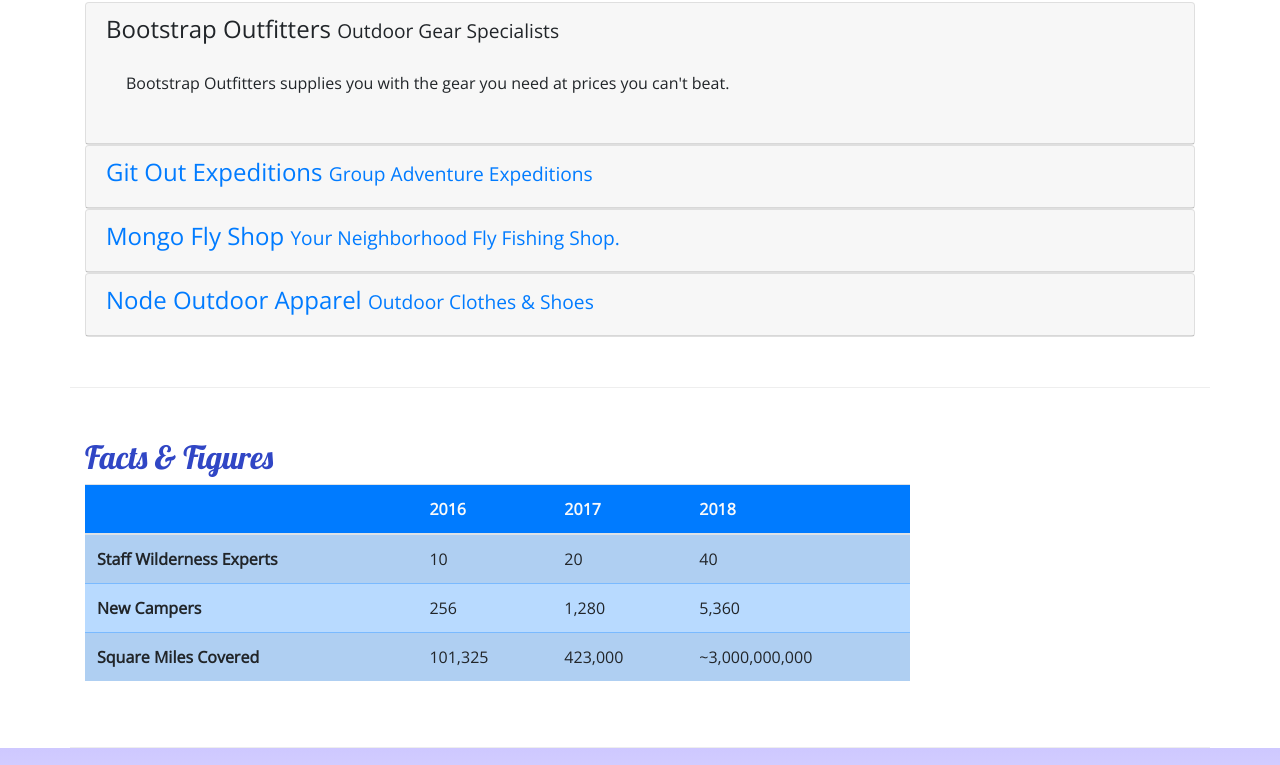
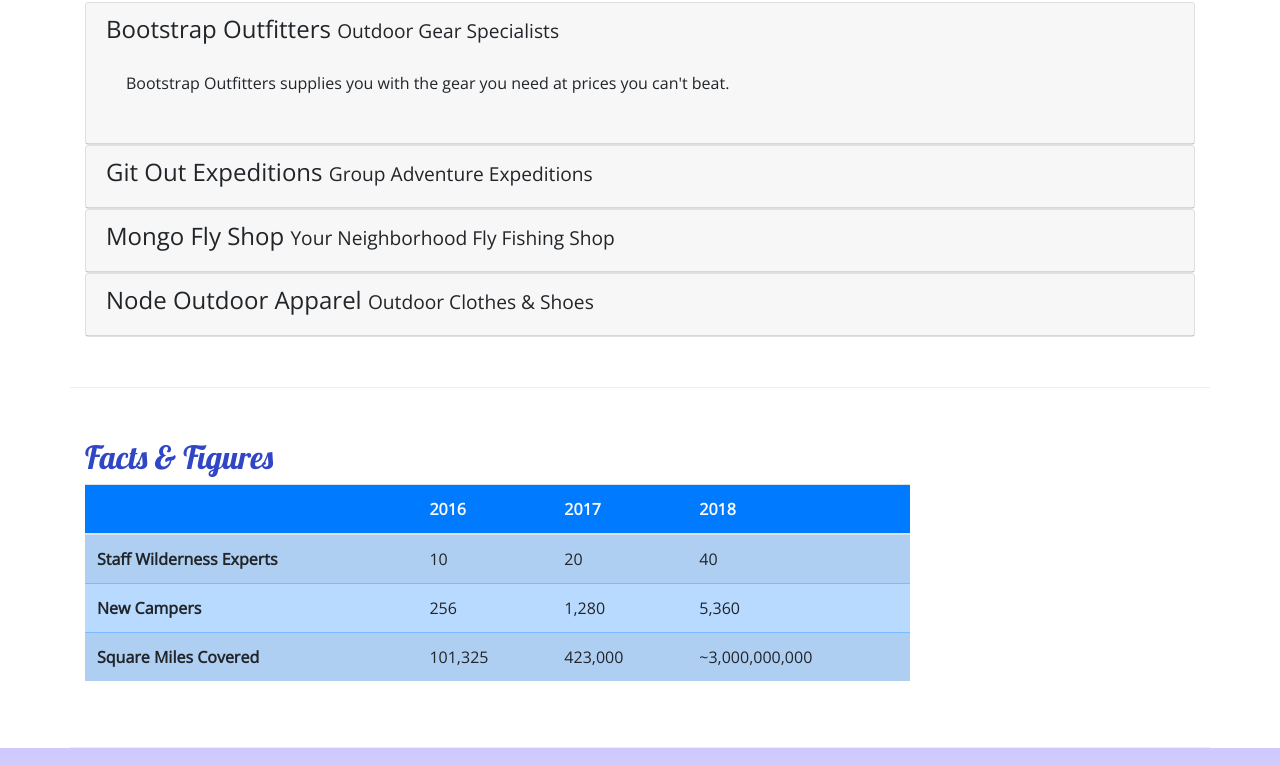
Before and after one commit to biohazard1029/Bootstrap---NuCamp-site-copy, a website: page aboutus.html in a window 1280 px wide. Shown: the part 919-1684 px from the top of the page. Drawn offline with nearby package versions, Linux system fonts and the light colour scheme.

Commit message:
Accordion fix to black text

```diff
--- a/aboutus.html
+++ b/aboutus.html
@@ -126,7 +126,7 @@
                         <div role="tab" class="card-header">
                             <h4>
                                 <a class="collapsed" data-toggle="collapse" data-target="#git">
-                                Git Out Expeditions <small>Group Adventure Expeditions</small>
+                                    Git Out Expeditions <small>Group Adventure Expeditions</small>
                                 </a>
                             </h4>
                             <div class="collapse" id="git" data-parent="#accordion">
@@ -140,7 +140,7 @@
                         <div role="tab" class="card-header">
                             <h4>
                                 <a class="collapsed" data-toggle="collapse" data-target="#mongo">
-                                Mongo Fly Shop <small>Your Neighborhood Fly Fishing Shop.</small>
+                                    Mongo Fly Shop <small>Your Neighborhood Fly Fishing Shop</small>
                                 </a>
                             </h4>
                             <div class="collapse" id="mongo" data-parent="#accordion">
@@ -153,7 +153,8 @@
                     <div class="card">
                         <div role="tab" class="card-header">
                             <h4>
-                                <a class="collapsed" data-toggle="collapse" data-target="#node"> Node Outdoor Apparel <small>Outdoor Clothes & Shoes</small>
+                                <a class="collapsed" data-toggle="collapse" data-target="#node">
+                                    Node Outdoor Apparel <small>Outdoor Clothes & Shoes</small>
                                 </a>
                             </h4>
                             <div class="collapse" id="node" data-parent="#accordion">
--- a/css/styles.css
+++ b/css/styles.css
@@ -35,3 +35,8 @@ header h2 {
 .navbar-dark {
     background-color: #901CAD;
 }
+
+a, a:hover {
+    color: inherit;
+    text-decoration: none;
+  }
```
